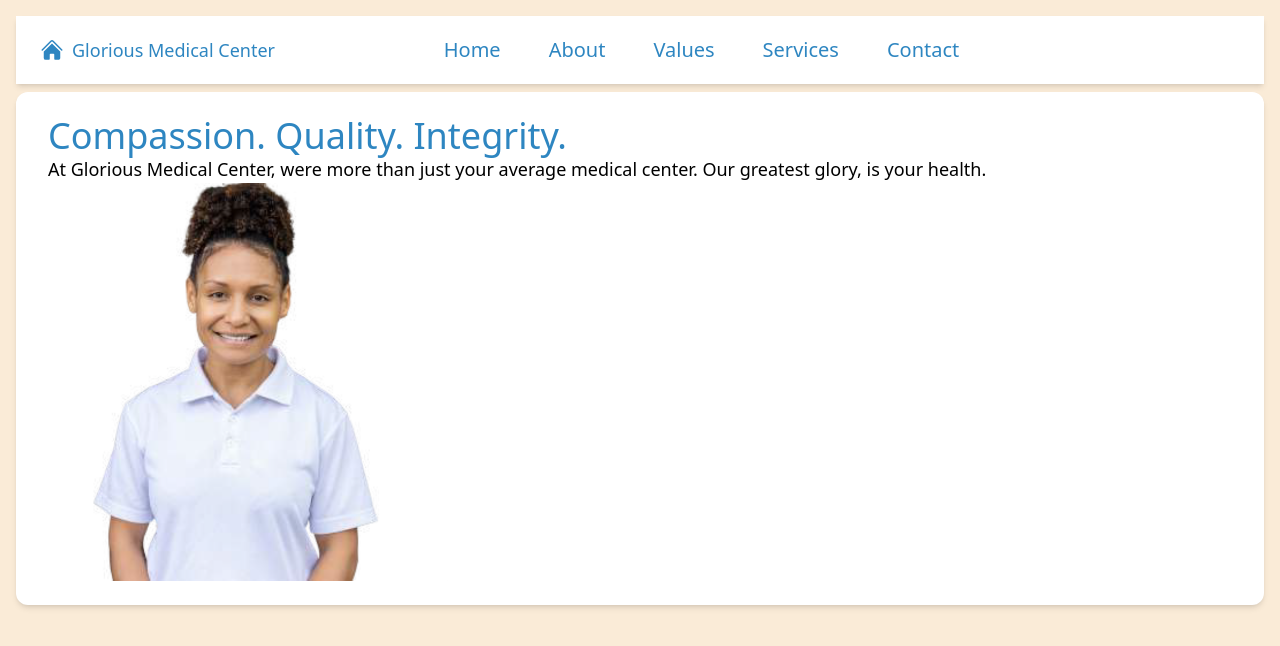
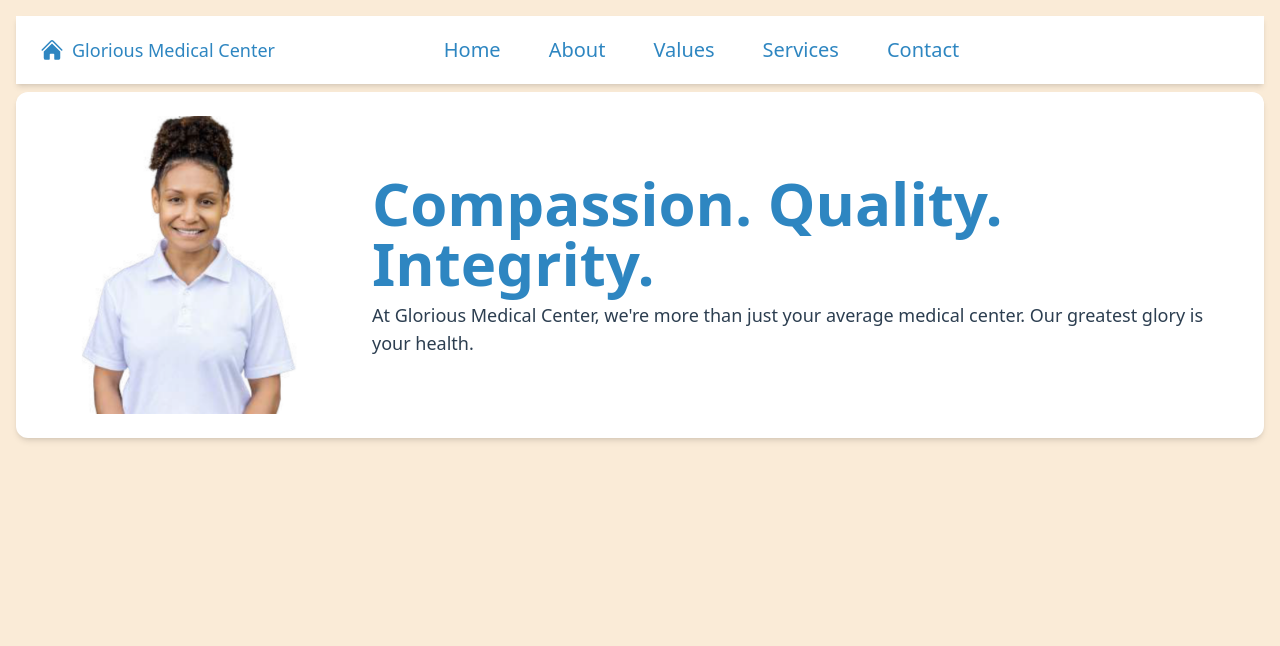
Before and after one commit to aztec-dev/gmc_wesbite, a Next.js app: page / in a window 1280 px wide. Shown: the top 646 px of the page. Built offline with nearby package versions, Linux system fonts and the light colour scheme.

Commit message:
wip: adjusted image position

```diff
--- a/src/ui/landing.tsx
+++ b/src/ui/landing.tsx
@@ -1,15 +1,28 @@
 import Image from "next/image";
-
 
 export default function Landing() {
     return (
-        <div>
-            <h1 className={"text-4xl text-[var(--color-primary)]"}>Compassion. Quality. Integrity.</h1>
-            <p>
-                At Glorious Medical Center, were more than just your average medical center.
-                Our greatest glory, is your health.
-            </p>
-            <Image src={"/landing_image.png"} alt={"Landing"} width={400} height={400} className={""} />
+        <div className="flex flex-col md:flex-row items-center gap-6">
+            {/* Image on the left */}
+            <div className="flex-shrink-0">
+                <Image
+                    src="/landing_image.png"
+                    alt="Landing"
+                    width={300}
+                    height={300}
+                    className="rounded-lg"
+                />
+            </div>
+
+            {/* Text on the right */}
+            <div className="text-center md:text-left">
+                <h1 className="text-6xl font-semibold text-[var(--color-primary)] mb-2">
+                    Compassion. Quality. Integrity.
+                </h1>
+                <p className="text-[var(--color-text-dark)] text-lg">
+                    At Glorious Medical Center, we&#39;re more than just your average medical center. Our greatest glory is your health.
+                </p>
+            </div>
         </div>
-    )
+    );
 }
```
